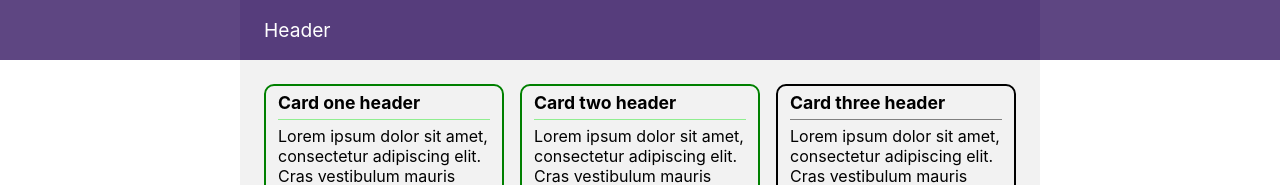
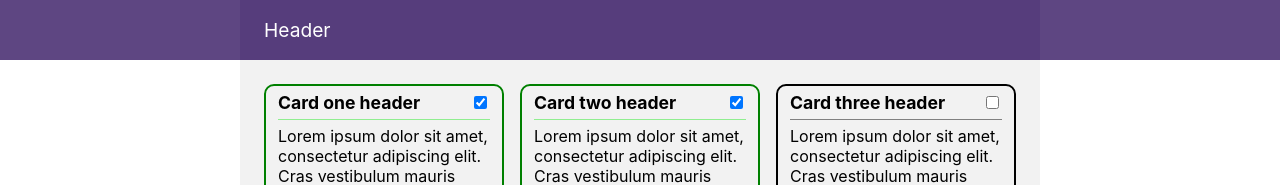
Before and after one commit to Jaskon/react-udemy-course, a React app: page / in a window 1280 px wide. Shown: the top 185 px of the page. Built offline with nearby package versions, Linux system fonts and the light colour scheme.

Commit message:
Return checkbox

```diff
--- a/src/App/App.js
+++ b/src/App/App.js
@@ -37,7 +37,7 @@
       content={one.content}
       selected={one.selected}
       onSelect={() => setCardsState(
-        [...cardsState].map(newOne =>
+        cardsState.map(newOne =>
           newOne.id === one.id
             ? {...newOne, selected: !newOne.selected}
             : newOne
--- a/src/Card/Card.js
+++ b/src/Card/Card.js
@@ -18,6 +18,7 @@
           onClick={onHeaderClick}
         >
           <div>{caption}</div>
+          <input type={'checkbox'} checked={selected} readOnly />
         </div>
 
         <div className={'Card__divider'} />
--- a/src/Card/Card.scss
+++ b/src/Card/Card.scss
@@ -10,8 +10,10 @@
 }
 
 .Card__header {
+  display: flex;
   font-size: 1.1rem;
   font-weight: bold;
+  justify-content: space-between;
   user-select: none;
 }
 
```
